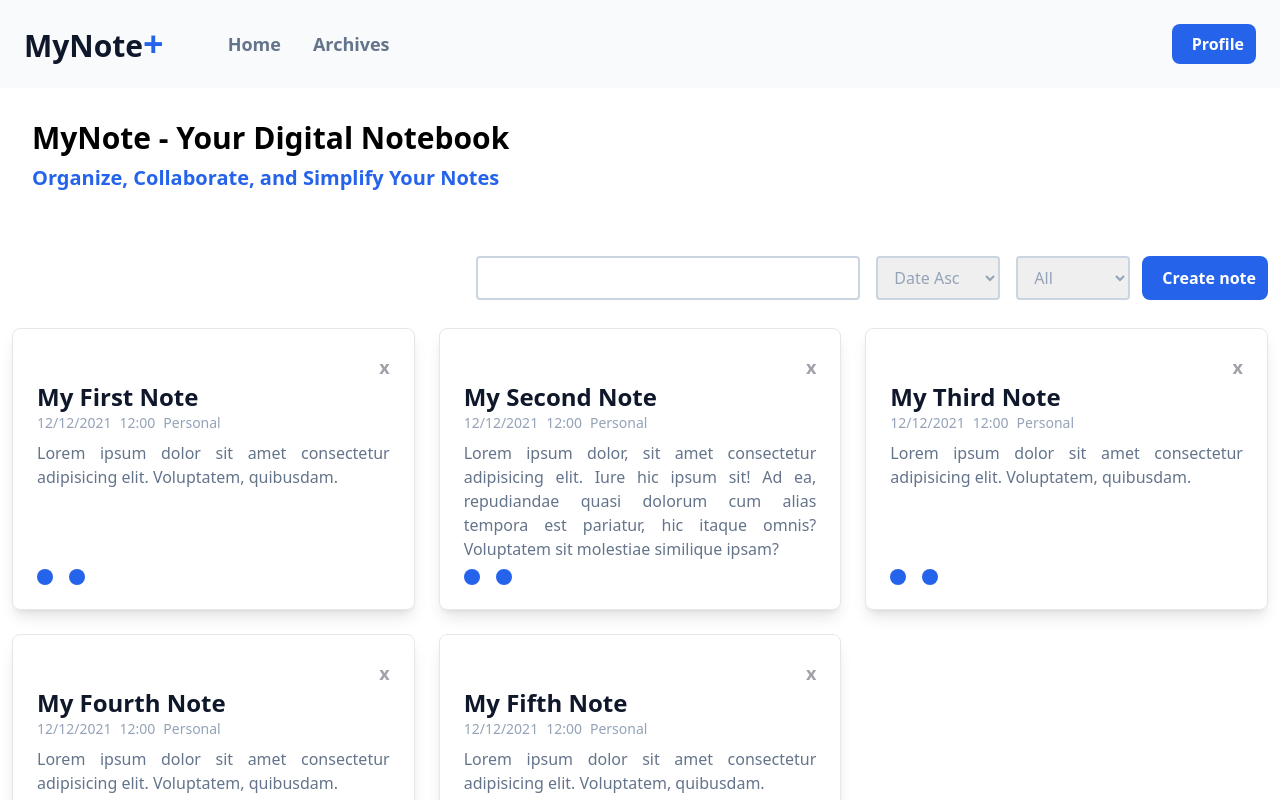
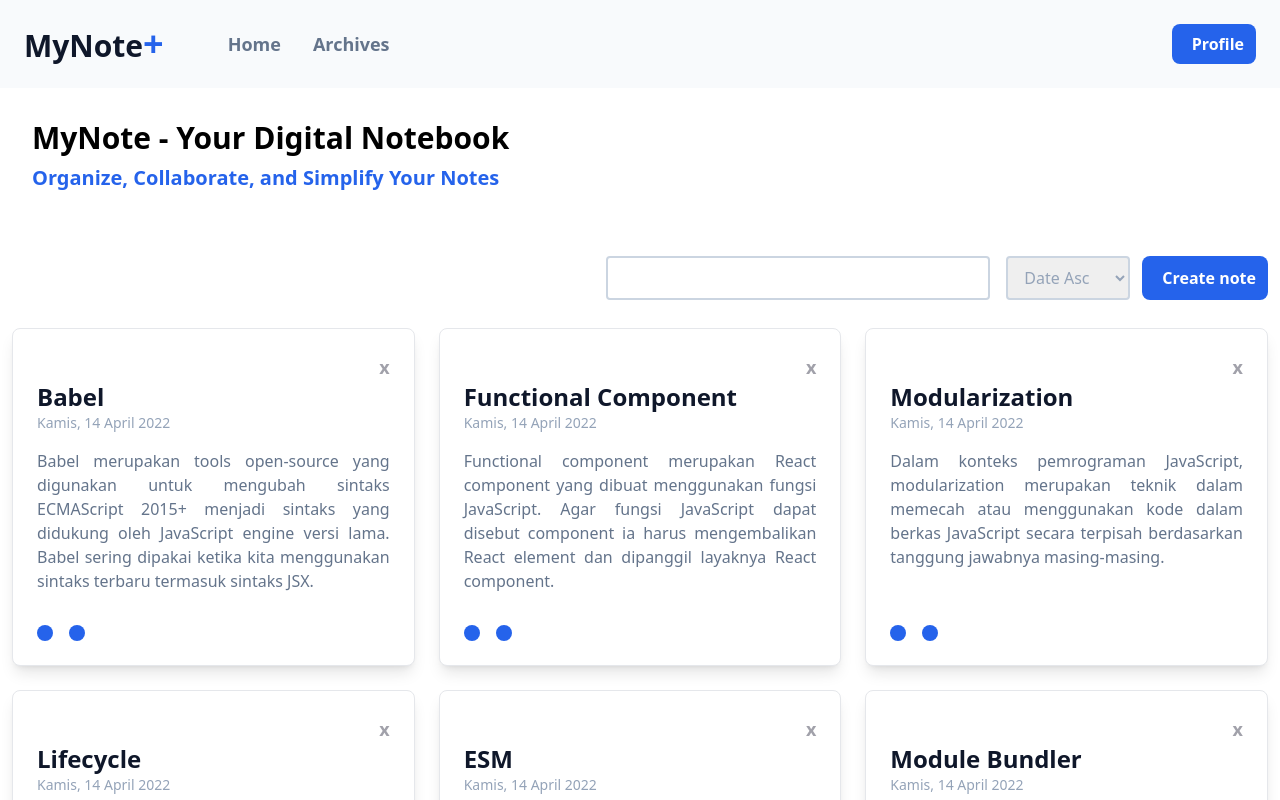
Before and after one commit to mausneg/MyNote, a React app: page / in a window 1280 px wide. Shown: the top 800 px of the page. Built offline with nearby package versions, Linux system fonts and the light colour scheme; the HTML template or start-up script is replaced by a standard one.

Commit message:
revisi : init data, data form, delete filter

```diff
--- a/src/components/Fragments/Card.jsx
+++ b/src/components/Fragments/Card.jsx
@@ -1,17 +1,8 @@
 import Button from "../Elements/Button";
+import { showFormattedDate } from "../../utils";
 
 export default function Card(prop) {
-  const {
-    id,
-    title,
-    date,
-    time,
-    category,
-    content,
-    onDelete,
-    onArchive,
-    onEdit,
-  } = prop;
+  const { id, title, createdAt, body, onDelete, onArchive, onEdit } = prop;
 
   function handleArchive(id) {
     onArchive(id);
@@ -37,12 +28,12 @@
           <h1 className="text-2xl font-bold text-slate-900">{title}</h1>
         </div>
         <div className="flex gap-2">
-          <span className="text-sm text-slate-400">{date}</span>
-          <span className="text-sm text-slate-400">{time}</span>
-          <span className="text-sm text-slate-400">{category}</span>
+          <span className="text-sm text-slate-400">
+            {showFormattedDate(createdAt)}
+          </span>
         </div>
-        <div className="h-32">
-          <p className="text-slate-500 mt-2 text-justify ">{content}</p>
+        <div className="card-body my-4">
+          <p className="text-slate-500 text-justify ">{body}</p>
         </div>
         <div className="flex gap-4 justify-start">
           <Button className="bg-blue-600 p-2" onClick={() => handleEdit(id)}>
--- a/src/components/Fragments/CardList.jsx
+++ b/src/components/Fragments/CardList.jsx
@@ -40,7 +40,7 @@
     setNotes(updatedNotesUnarchived);
   }
 
-  function handleSortFilter({ search, sort, filter }) {
+  function handleSortFilter({ search, sort }) {
     const notes = JSON.parse(localStorage.getItem("notes")).filter(
       (item) => item.archived === archive
     );
@@ -52,21 +52,16 @@
       );
     } else updateNotes = notes;
 
-    updateNotes = updateNotes.filter((item) => {
-      if (filter === "All") return item;
-      else return item.category === filter;
-    });
-
     if (sort === "Date Asc") {
       updateNotes.sort((a, b) => {
-        const dateA = new Date(a.date);
-        const dateB = new Date(b.date);
+        const dateA = new Date(a.createdAt);
+        const dateB = new Date(b.createdAt);
         return dateA - dateB;
       });
     } else if (sort === "Date Desc") {
       updateNotes.sort((a, b) => {
-        const dateA = new Date(a.date);
-        const dateB = new Date(b.date);
+        const dateA = new Date(a.createdAt);
+        const dateB = new Date(b.createdAt);
         return dateB - dateA;
       });
     } else if (sort === "Title Asc") {
@@ -84,7 +79,7 @@
     }
     setNotes(updateNotes);
   }
-  function handleEdit(id){
+  function handleEdit(id) {
     window.location.href = `/edit-note/${id}`;
   }
   function handleAdd() {
@@ -114,11 +109,8 @@
               key={item.id}
               id={item.id}
               title={item.title}
-              date={item.date}
-              time={item.time}
-              category={item.category}
-              content={item.content}
-              archived={item.archived}
+              createdAt={item.createdAt}
+              body={item.body}
               onDelete={handleDelete}
               onArchive={handleArchive}
               onEdit={handleEdit}
--- a/src/components/Fragments/InputForm.jsx
+++ b/src/components/Fragments/InputForm.jsx
@@ -1,17 +1,13 @@
 import { useState, useEffect } from "react";
 import { useParams } from "react-router-dom";
 import InputLabel from "../Elements/InputLabel";
-import Select from "../Elements/Select";
 import Button from "../Elements/Button";
 
-export function InputForm() {
-  const values = ["Personal", "Work", "Ideas", "Finance"];
+export default function InputForm() {
   const [id, setId] = useState("");
   const [title, setTitle] = useState("");
-  const [date, setDate] = useState("");
-  const [time, setTime] = useState("");
-  const [category, setCategory] = useState("Personal");
-  const [content, setContent] = useState("");
+  const [createdAt, setCreatedAt] = useState("");
+  const [body, setBody] = useState("");
   const [archived, setArchived] = useState(false);
   const { id: noteId } = useParams();
 
@@ -22,16 +18,13 @@
 
       setId(note.id);
       setTitle(note.title);
-      setDate(note.date);
-      setTime(note.time);
-      setCategory(note.category);
-      setContent(note.content);
+      setBody(note.body);
+      setCreatedAt(note.createdAt);
       setArchived(note.archived);
     } else {
       const current = new Date();
       setId(current.getTime());
-      setDate(current.toLocaleDateString());
-      setTime(current.toLocaleTimeString());
+      setCreatedAt(current);
     }
   }, [noteId]);
 
@@ -39,12 +32,8 @@
     setTitle(e.target.value);
   }
 
-  function handleContent(e) {
-    setContent(e.target.value);
-  }
-
-  function handleCategory(e) {
-    setCategory(e.target.value);
+  function handleBody(e) {
+    setBody(e.target.value);
   }
 
   function handleSave() {
@@ -56,10 +45,8 @@
         notes[editedNoteIndex] = {
           id,
           title,
-          date,
-          time,
-          category,
-          content,
+          createdAt,
+          body,
           archived,
         };
       }
@@ -67,10 +54,8 @@
       const note = {
         id,
         title,
-        date,
-        time,
-        category,
-        content,
+        createdAt,
+        body,
         archived,
       };
       notes.push(note);
@@ -99,17 +84,8 @@
         placeholder="Insert your note's content"
         required={true}
         className="w-full border-2 h-40 border-gray-200 rounded-lg px-3 py-2 focus:outline-slate-200 font-semibold text-slate-500 my-2 placeholder:text-slate-400 placeholder:opacity-100 placeholder:font-normal"
-        onChange={handleContent}
-        value={content}
-      />
-      <label htmlFor="category" className="text-slate-500 font-semibold">
-        Category
-      </label>
-      <Select
-        values={values}
-        className="w-full my-2"
-        onChange={handleCategory}
-        value={category}
+        onChange={handleBody}
+        value={body}
       />
       <Button
         text={noteId ? "Save Note" : "Create Note"}
--- a/src/components/Fragments/SortFilter.jsx
+++ b/src/components/Fragments/SortFilter.jsx
@@ -4,11 +4,9 @@
 
 export default function SortFilter(prop) {
   const sortValues = ["Date Asc", "Date Desc", "Title Asc", "Title Desc"];
-  const filterValues = ["All", "Personal", "Work", "Ideas", "Finance"];
   const { sortFilter } = prop;
   const [search, setSearch] = React.useState("");
   const [sort, setSort] = React.useState(sortValues[0]);
-  const [filter, setFilter] = React.useState(filterValues[0]);
 
   function handleSearch(e) {
     setSearch(e.target.value);
@@ -16,18 +14,14 @@
   function handleSort(e) {
     setSort(e.target.value);
   }
-  function handleFilter(e) {
-    setFilter(e.target.value);
-  }
   React.useEffect(() => {
-    sortFilter({ search, sort, filter });
-  }, [search, sort, filter]);
+    sortFilter({ search, sort });
+  }, [search, sort]);
 
   return (
     <div className="flex px-3 gap-4">
       <SearchBar onChange={handleSearch} />
       <Select values={sortValues} onChange={handleSort} />
-      <Select values={filterValues} onChange={handleFilter} />
     </div>
   );
 }
--- a/src/components/pages/createNote.jsx
+++ b/src/components/pages/createNote.jsx
@@ -1,4 +1,4 @@
-import { InputForm } from "../Fragments/InputForm";
+import InputForm from "../Fragments/InputForm";
 import InputLayout from "../Layout/InputLayout";
 
 export default function CreateNote() {
--- a/src/components/pages/editNote.jsx
+++ b/src/components/pages/editNote.jsx
@@ -1,5 +1,5 @@
 import InputLayout from "../Layout/InputLayout";
-import { InputForm } from "../Fragments/InputForm";
+import InputForm from "../Fragments/InputForm";
 
 export default function EditNote() {
   return (
--- a/src/components/pages/home.jsx
+++ b/src/components/pages/home.jsx
@@ -1,60 +1,9 @@
 import BaseLayout from "../Layout/BaseLayout";
 import CardList from "../Fragments/CardList";
-
-const data = [
-  {
-    id: 1,
-    title: "My First Note",
-    date: "12/12/2021",
-    time: "12:00",
-    category: "Personal",
-    content:
-      "Lorem ipsum dolor sit amet consectetur adipisicing elit. Voluptatem, quibusdam.",
-    archived: false,
-  },
-  {
-    id: 2,
-    title: "My Second Note",
-    date: "12/12/2021",
-    time: "12:00",
-    category: "Personal",
-    content:
-      "Lorem ipsum dolor, sit amet consectetur adipisicing elit. Iure hic ipsum sit! Ad ea, repudiandae quasi dolorum cum alias tempora est pariatur, hic itaque omnis? Voluptatem sit molestiae similique ipsam?",
-    archived: false,
-  },
-  {
-    id: 3,
-    title: "My Third Note",
-    date: "12/12/2021",
-    time: "12:00",
-    category: "Personal",
-    content:
-      "Lorem ipsum dolor sit amet consectetur adipisicing elit. Voluptatem, quibusdam.",
-    archived: false,
-  },
-  {
-    id: 4,
-    title: "My Fourth Note",
-    date: "12/12/2021",
-    time: "12:00",
-    category: "Personal",
-    content:
-      "Lorem ipsum dolor sit amet consectetur adipisicing elit. Voluptatem, quibusdam.",
-    archived: false,
-  },
-  {
-    id: 5,
-    title: "My Fifth Note",
-    date: "12/12/2021",
-    time: "12:00",
-    category: "Personal",
-    content:
-      "Lorem ipsum dolor sit amet consectetur adipisicing elit. Voluptatem, quibusdam.",
-    archived: false,
-  },
-];
+import { getInitialData } from "../../utils";
 
 if (!localStorage.getItem("notes")) {
+  const data = getInitialData();
   localStorage.setItem("notes", JSON.stringify(data));
 }
 
--- a/src/index.css
+++ b/src/index.css
@@ -1,3 +1,7 @@
 @tailwind base;
 @tailwind components;
 @tailwind utilities;
+
+.card-body {
+  min-height: 10rem;
+}
--- /dev/null
+++ b/src/utils/index.js
@@ -0,0 +1,56 @@
+const getInitialData = () => ([
+  {
+    id: 1,
+    title: "Babel",
+    body: "Babel merupakan tools open-source yang digunakan untuk mengubah sintaks ECMAScript 2015+ menjadi sintaks yang didukung oleh JavaScript engine versi lama. Babel sering dipakai ketika kita menggunakan sintaks terbaru termasuk sintaks JSX.",
+    createdAt: '2022-04-14T04:27:34.572Z',
+    archived: false,
+  },
+  {
+    id: 2,
+    title: "Functional Component",
+    body: "Functional component merupakan React component yang dibuat menggunakan fungsi JavaScript. Agar fungsi JavaScript dapat disebut component ia harus mengembalikan React element dan dipanggil layaknya React component.",
+    createdAt: '2022-04-14T04:27:34.572Z',
+    archived: false,
+  },
+  {
+    id: 3,
+    title: "Modularization",
+    body: "Dalam konteks pemrograman JavaScript, modularization merupakan teknik dalam memecah atau menggunakan kode dalam berkas JavaScript secara terpisah berdasarkan tanggung jawabnya masing-masing.",
+    createdAt: '2022-04-14T04:27:34.572Z',
+    archived: false,
+  },
+  {
+    id: 4,
+    title: "Lifecycle",
+    body: "Dalam konteks React component, lifecycle merupakan kumpulan method yang menjadi siklus hidup mulai dari component dibuat (constructor), dicetak (render), pasca-cetak (componentDidMount), dan sebagainya. ",
+    createdAt: '2022-04-14T04:27:34.572Z',
+    archived: false,
+  },
+  {
+    id: 5,
+    title: "ESM",
+    body: "ESM (ECMAScript Module) merupakan format modularisasi standar JavaScript.",
+    createdAt: '2022-04-14T04:27:34.572Z',
+    archived: false,
+  },
+  {
+    id: 6,
+    title: "Module Bundler",
+    body: "Dalam konteks pemrograman JavaScript, module bundler merupakan tools yang digunakan untuk menggabungkan seluruh modul JavaScript yang digunakan oleh aplikasi menjadi satu berkas.",
+    createdAt: '2022-04-14T04:27:34.572Z',
+    archived: false,
+  },
+]);
+
+const showFormattedDate = (date) => {
+  const options = {
+    weekday: "long",
+    year: "numeric",
+    month: "long",
+    day: "numeric"
+  }
+  return new Date(date).toLocaleDateString("id-ID", options)
+}
+
+export { getInitialData, showFormattedDate };
```
